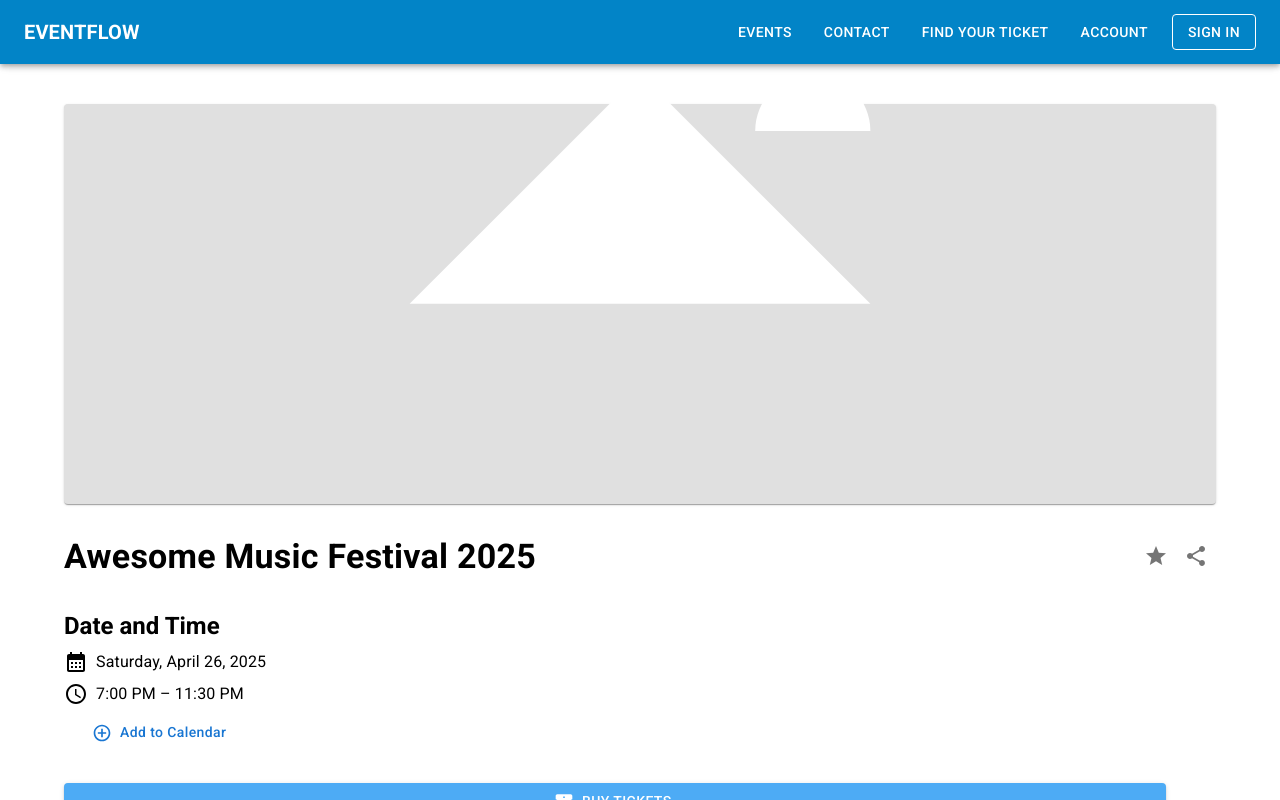
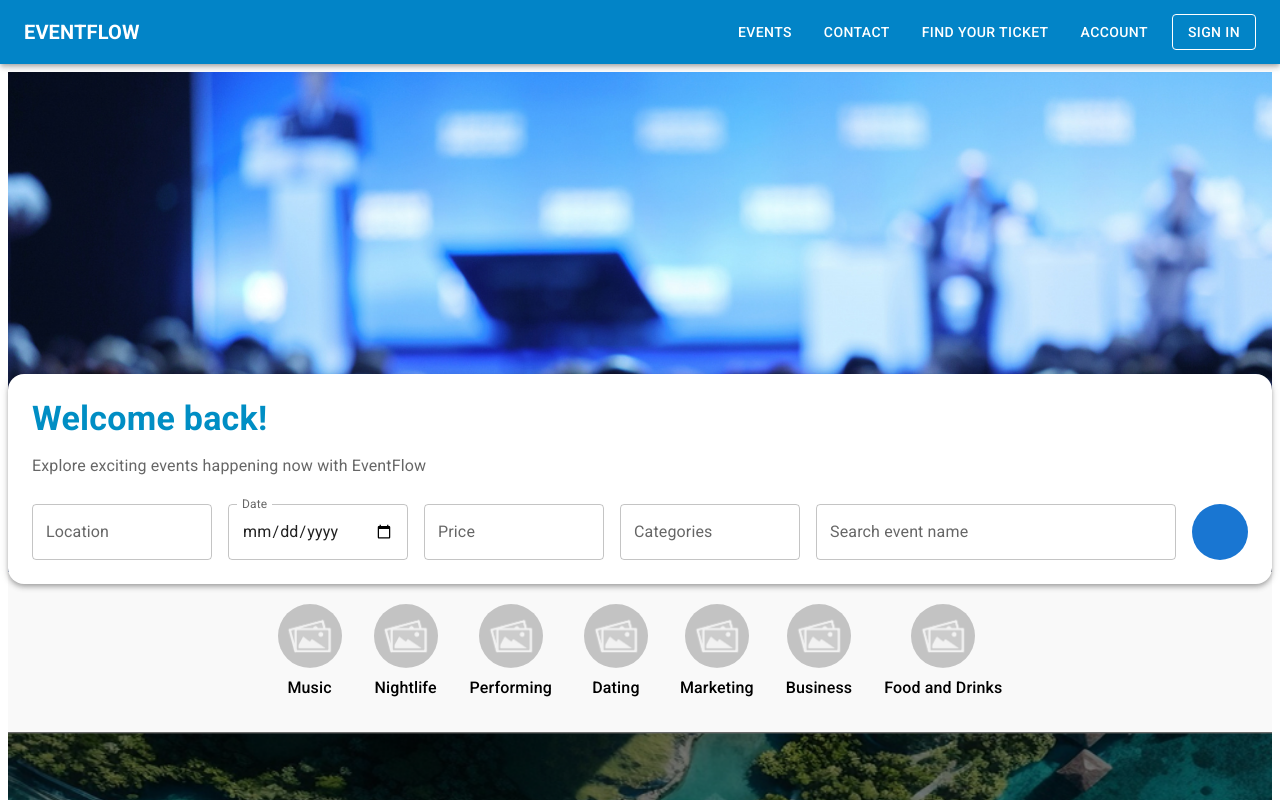
Before and after one commit to EvntFlow/EventFlow_Web, a React (Create React App) app in the folder frontend/: page / in a window 1280 px wide. Shown: the top 800 px of the page. Built offline with nearby package versions, Linux system fonts and the light colour scheme; some icons are missing.

Commit message:
fix: fix router

```diff
--- a/frontend/src/App.jsx
+++ b/frontend/src/App.jsx
@@ -1,29 +1,55 @@
 import React from 'react';
-
-// import Homepage from './views/Homepage/Homepage';
-// import Dashboard from './views/Organizer/Dashboard/Dashboard';
-import EventDetailsPage from './views/EventExploration/EventDetailsPage';
-// import LoginRegistrationHome from './views/Login_Registration/LoginRegistrationHome';
+import Header from './components/Header';
+import Homepage from './views/Homepage/Homepage';
+// import EventDetailsPage from './views/EventExploration/EventDetailsPage';
+import LoginRegistrationHome from './views/LoginRegistration/LoginRegistrationHome';
+import AccountPage from './views/Attendees/AccountPage';
 // import EventSearchResult from './views/EventExploration/EventSearchResult';
 // import OrganizerHomepage from './views/Organizer/Homepage/OrganizerHomepage';
+// import Dashboard from './views/Organizer/Dashboard/Dashboard';
 // import AttendanceDetailCard from './views/Organizer/AttendanceList/AttendanceDetailCard';
 // import AttendanceList from './views/Organizer/AttendanceList/AttendanceList';
 // import EventList from './views/Organizer/Dashboard/EventList';
 // import EventDetail from './views/Organizer/EventDetail/EventDetail';
 
+import { Toolbar } from '@mui/material';
+import { Routes, Route } from 'react-router-dom';
+
 const App= () => {
   return (
     <div>
-      {/* { <Homepage/>} */}
-      <EventDetailsPage/>
+      {/* Fixed header */}
+      <Header />
+      <Toolbar />
+      <div className="container">
+        <Routes>
+          <Route path="/" element={<Homepage />} />
+          <Route path="/login-registration" element={<LoginRegistrationHome />} />
+          <Route path="/account" element={<AccountPage />} />
+
+          {/* <Route path="/event-details" element={<EventDetailsPage />} /> */}
+          {/* <Route path="/event-search" element={<EventSearchResult />} /> */}
+
+          {/* <Route path="/organizer-homepage" element={<OrganizerHomepage />} /> */}
+          {/* <Route path="/dashboard" element={<Dashboard />} /> */}
+          {/* <Route path="/event-list" element={<EventList />} /> */}
+          {/* <Route path="/event-detail" element={<EventDetail />} /> */}
+          {/* <Route path="/attendance-list" element={<AttendanceList />} /> */}
+          {/* <Route path="/attendance-detail-card" element={<AttendanceDetailCard />} /> */}
+        </Routes>
+      </div>
+      {/* Main Content */}
+      {/* <Homepage/> */}
+      {/* <EventDetailsPage/> */}
       {/* <EventSearchResult/> */}
       {/* <LoginRegistrationHome/> */}
-      {/*<OrganizerHomepage/>*/}
-      {/* { <Dashboard/> } */}
+      {/* <OrganizerHomepage/> */}
+      {/* <Dashboard/> */}
       {/* <EventList/> */}
-      {/*<EventDetail/>*/}
+      {/* <EventDetail/> */}
       {/* <AttendanceList/> */}
       {/* <AttendanceDetailCard/> */}
+
       {/* <AttendeeDetailsForm/> */}
     </div>
   );
--- a/frontend/src/views/Homepage/Homepage.jsx
+++ b/frontend/src/views/Homepage/Homepage.jsx
@@ -6,8 +6,7 @@ import EventSection from '../../components/EventSection';
 import TestimonialSection from '../../components/TestimonialSection';
 import Footer from '../../components/Footer';
 import SubscribeSection from '../../components/SucribeCard';
-import { Box, Toolbar } from '@mui/material';
-import Header from '../../components/Header';
+import { Box} from '@mui/material';
 // import { AppBar, Toolbar, Button, Container, Box, TextField, MenuItem } from '@mui/material';
 
 // Top events array with event details
@@ -79,8 +78,6 @@ const testimonialsData = [
 const Homepage = () => {
   return (
     <div>
-        <Header/>
-        <Toolbar/>
         <Box sx={{ position: 'relative', height: '500px',  }}>
         {/* Background Image Layer */}
         <Box
```
